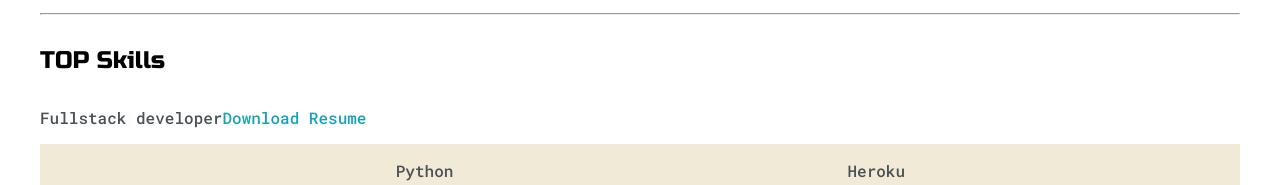
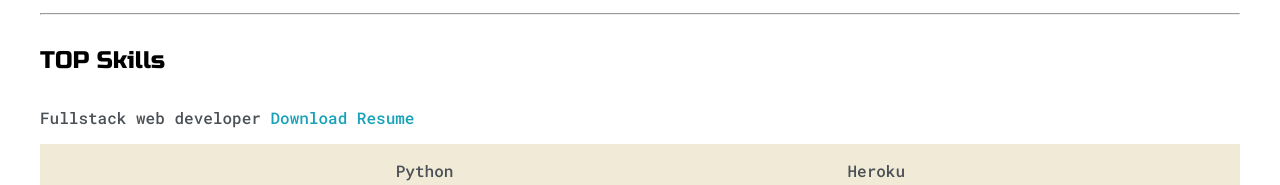
Before and after one commit to vikram05/E-profile, a plain HTML site: page index.html in a window 1280 px wide. Shown: the part 885-1070 px from the top of the page. Drawn offline with Linux system fonts and the light colour scheme.

Commit message:
Update index.html

```diff
--- a/index.html
+++ b/index.html
@@ -87,7 +87,7 @@
 
 					<h4>TOP Skills</h4>
 
-					<p>Fullstack developer<a target="_blank" href="src/resume.pdf">Download Resume</a></p>
+					<p>Fullstack web developer <a target="_blank" href="src/resume.pdf">Download Resume</a></p>
 
 					<div id="skills">
 						<ul>
```
